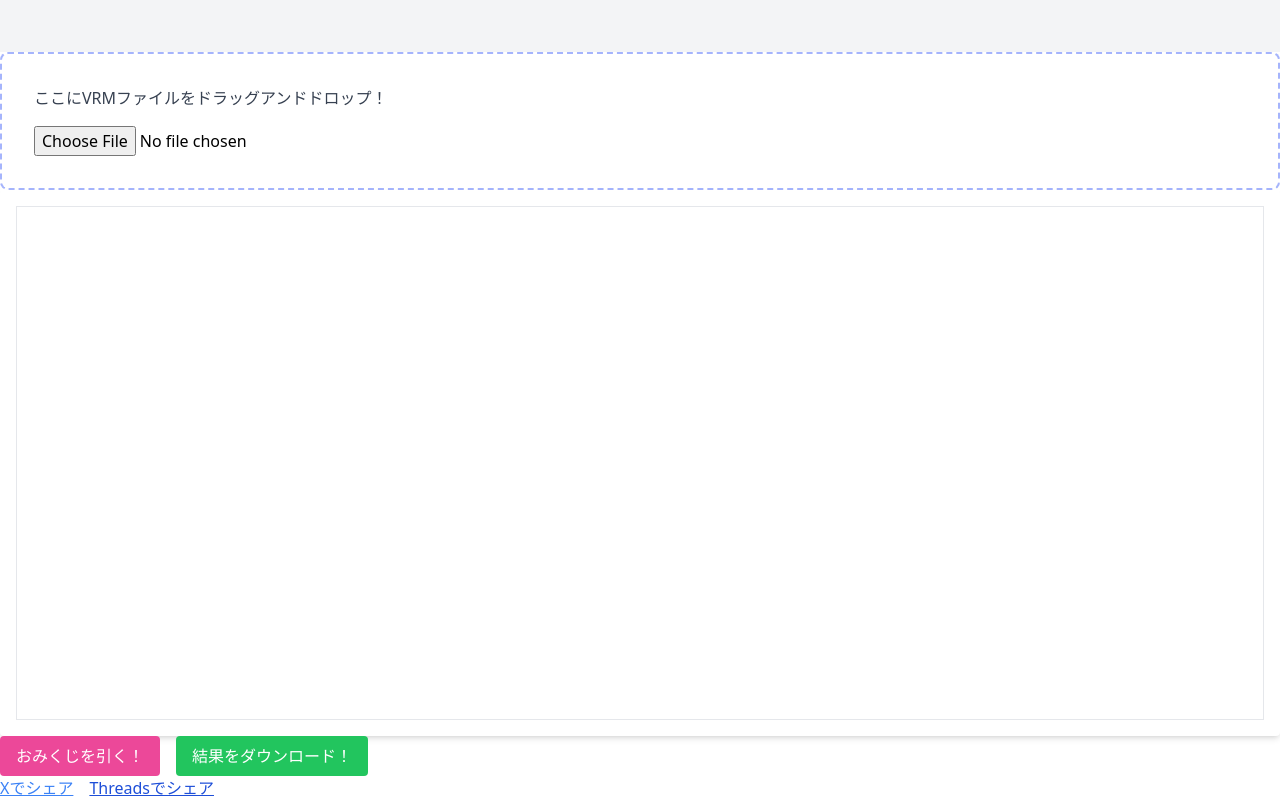
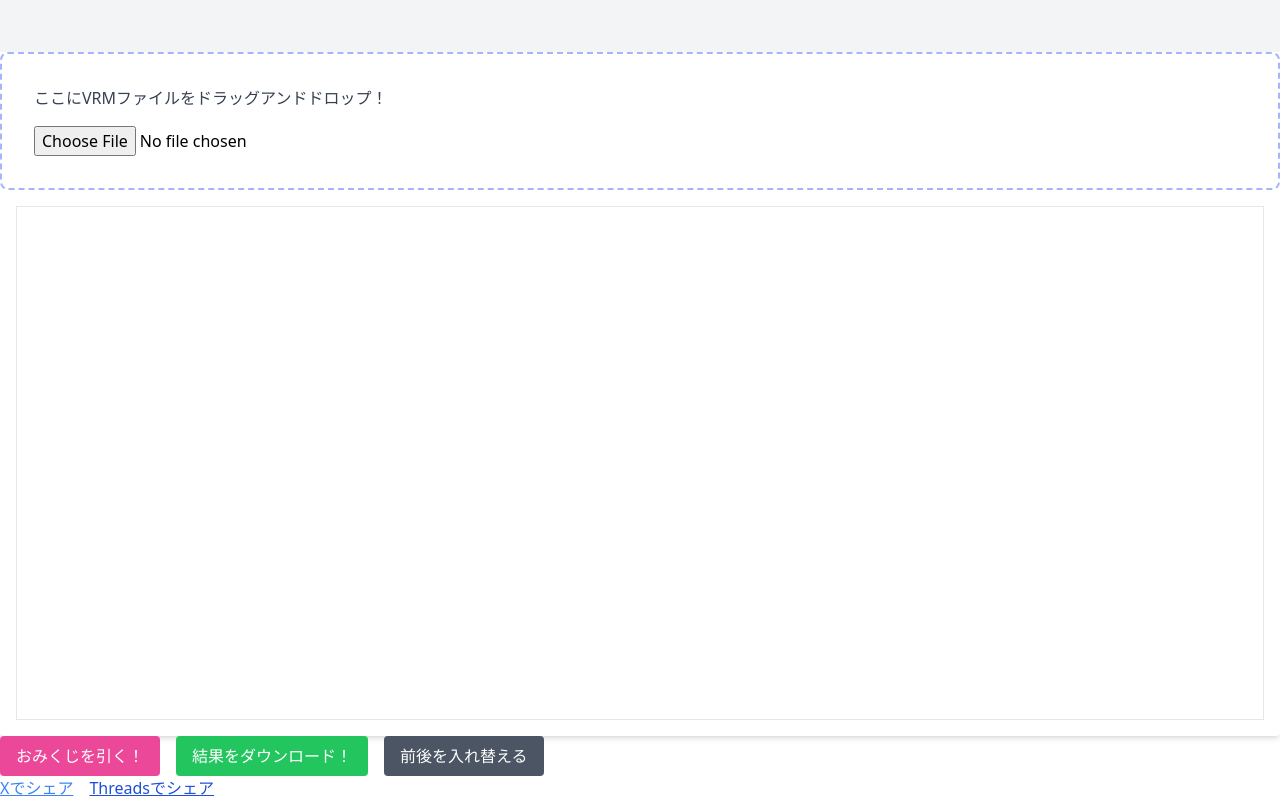
Before and after one commit to arachno81/vrm-omikuji, a Vue app: page / in a window 1280 px wide. Shown: the part 748-1548 px from the top of the page. Built offline with nearby package versions, Linux system fonts and the light colour scheme.

Commit message:
feat: add button to toggle avatar front/back rotation

```diff
--- a/src/views/OmikujiPage.vue
+++ b/src/views/OmikujiPage.vue
@@ -33,6 +33,13 @@
 			>
 			結果をダウンロード！
 		</button>
+  <!-- 一旦前後入れ替えボタンをここに -->
+  <button
+    @click="toggleRotation"
+    class="bg-gray-600 text-white px-4 py-2 rounded hover:bg-gray-700"
+  >
+    前後を入れ替える
+  </button>
 	</div>
 
 	<!-- SNSシェア -->
@@ -46,7 +53,7 @@
 import { onMounted } from 'vue';
 import { useVrmRenderer } from '@/composables/useVrmRenderer.js'
 
-const { mountRef, initRenderer, loadVRM } = useVrmRenderer();
+const { mountRef, initRenderer, loadVRM, toggleModelRotation } = useVrmRenderer();
 
 onMounted(()=>{
 	initRenderer();
@@ -57,4 +64,8 @@
 	if(file) loadVRM(file);
 }
 
+function toggleRotation(){
+	toggleModelRotation();
+}
+
 </script>
```
